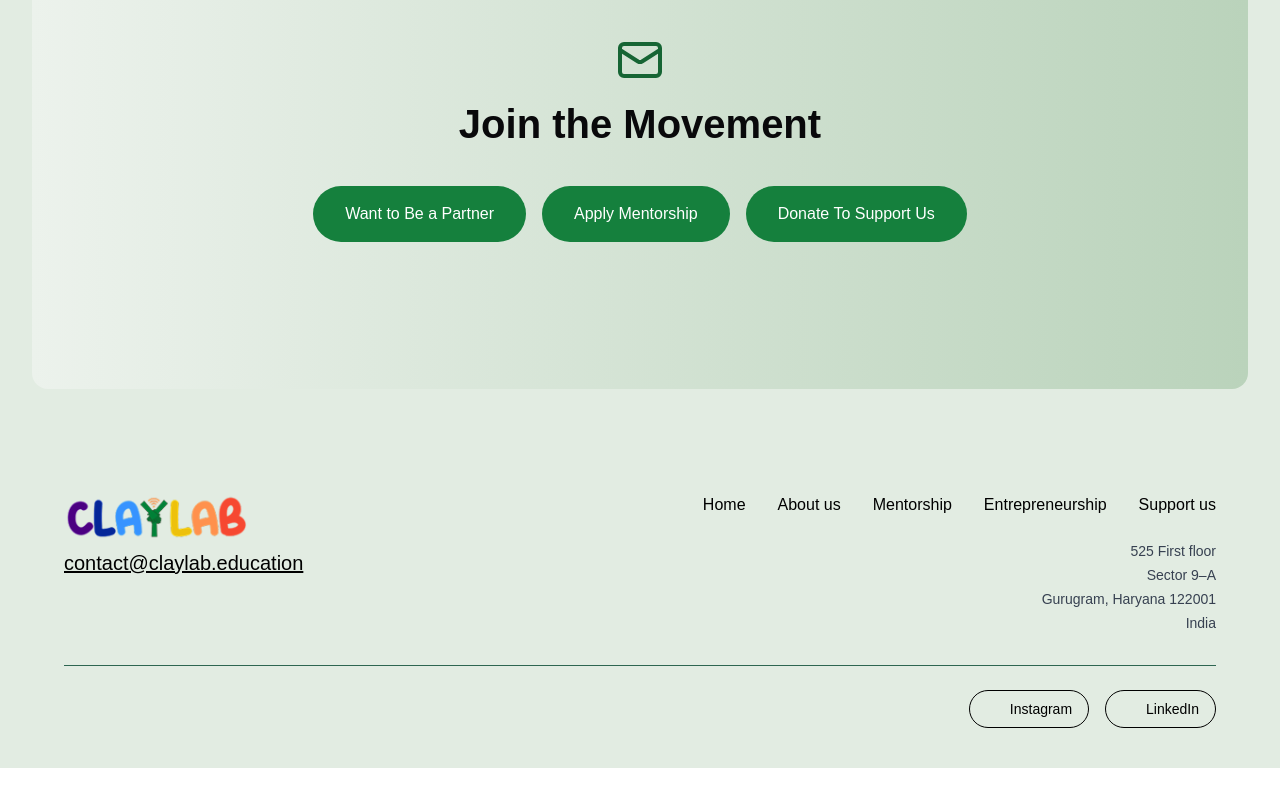
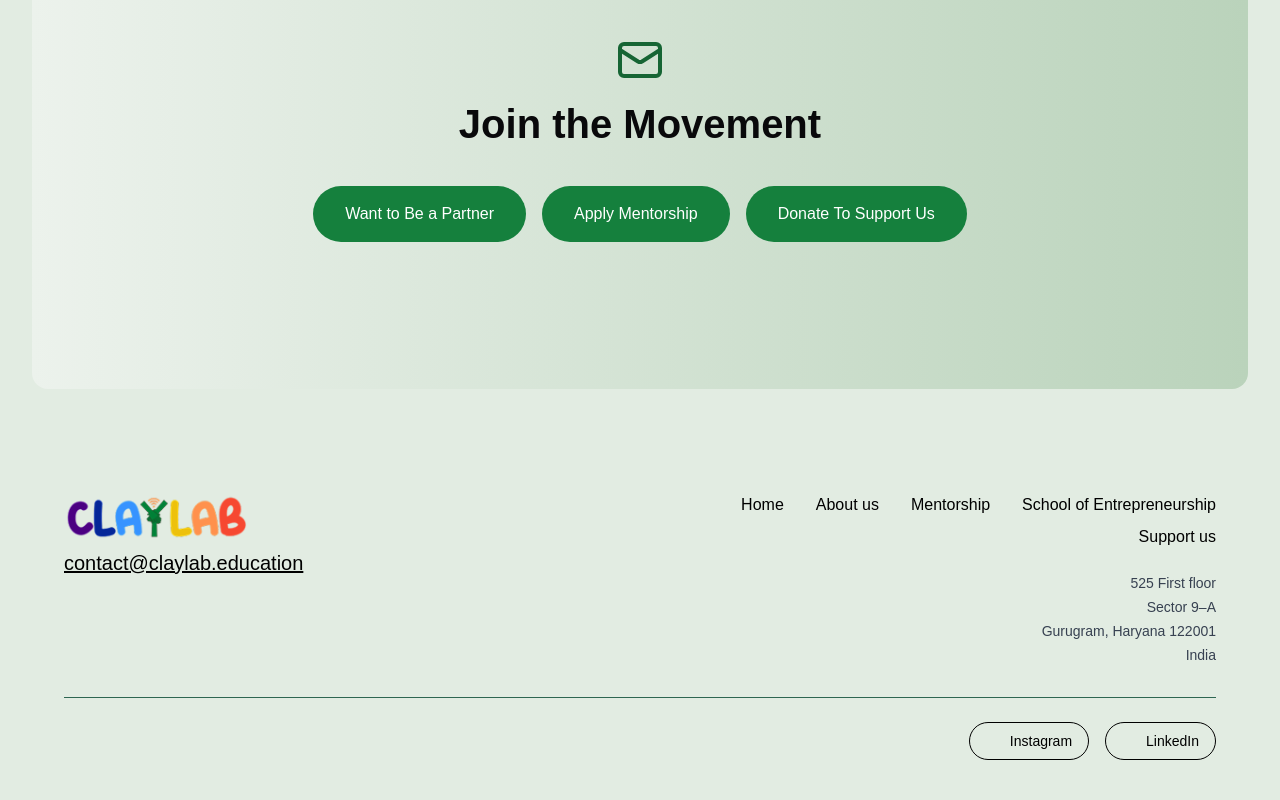
Before and after one commit to arnab-git-404/claylab, a Next.js app: page / in a window 1280 px wide. Shown: the part 4399-5199 px from the top of the page. Before the commit the page ends 5167 px from the top, so only its background shows below. Built offline with nearby package versions, Linux system fonts and the light colour scheme; some icons are missing; a web font is replaced by a local one.

Commit message:
Update footer.tsx

```diff
--- a/components/home/footer.tsx
+++ b/components/home/footer.tsx
@@ -196,10 +196,10 @@ const Footer = () => {
               Mentorship
             </Link>
             <Link
-              href="/entrepreneurship"
+              href="/school-of-entrepreneurship"
               className="hover:underline hover:text-green-700 transition-colors text-sm sm:text-base whitespace-nowrap"
             >
-              Entrepreneurship
+              School of Entrepreneurship
             </Link>
             <Link
               href="/support"
```
